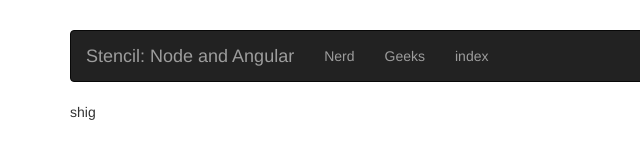
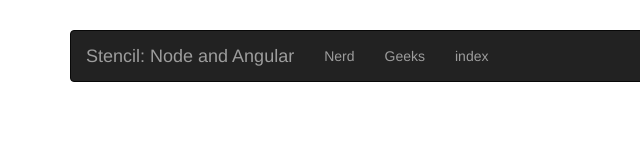
Before and after one commit to Dracognic/starter-node-angular, a website: page public/index.html in a window 1280 px wide. Shown: the full height of the page, 0-640 px from the left. Drawn offline with nearby package versions, Linux system fonts and the light colour scheme; some packages are replaced by stand-ins of ours.

Commit message:
adding .travis.yml and deploy.sh files

```diff
--- a/public/index.html
+++ b/public/index.html
@@ -37,7 +37,6 @@
 			<li><a href="/index">index</a></li>
 		</ul>
 	</nav>
-	<p>shig</p>
 	<!-- ANGULAR DYNAMIC CONTENT -->
 	<div ng-view></div>
 
```
Also changed, not shown: .travis.yml.
